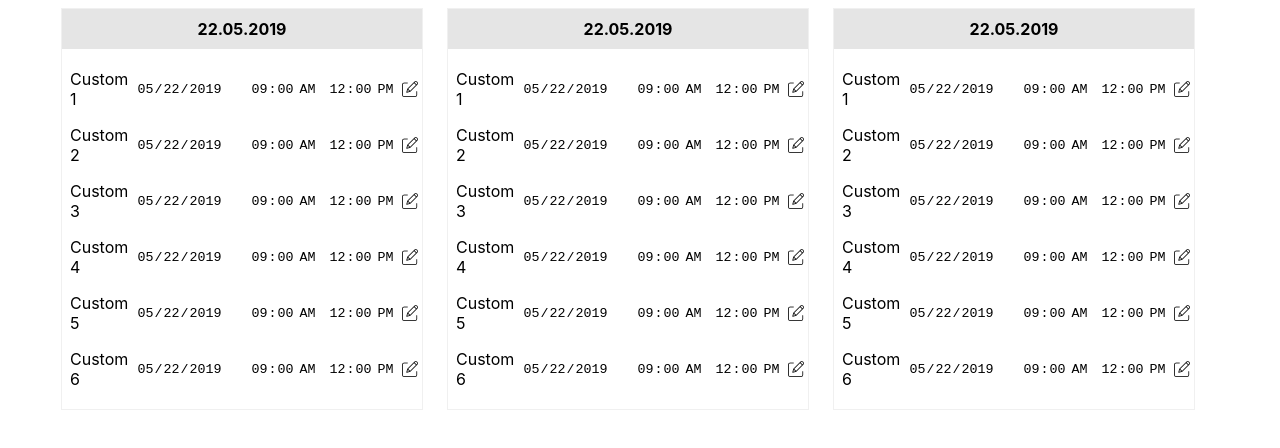
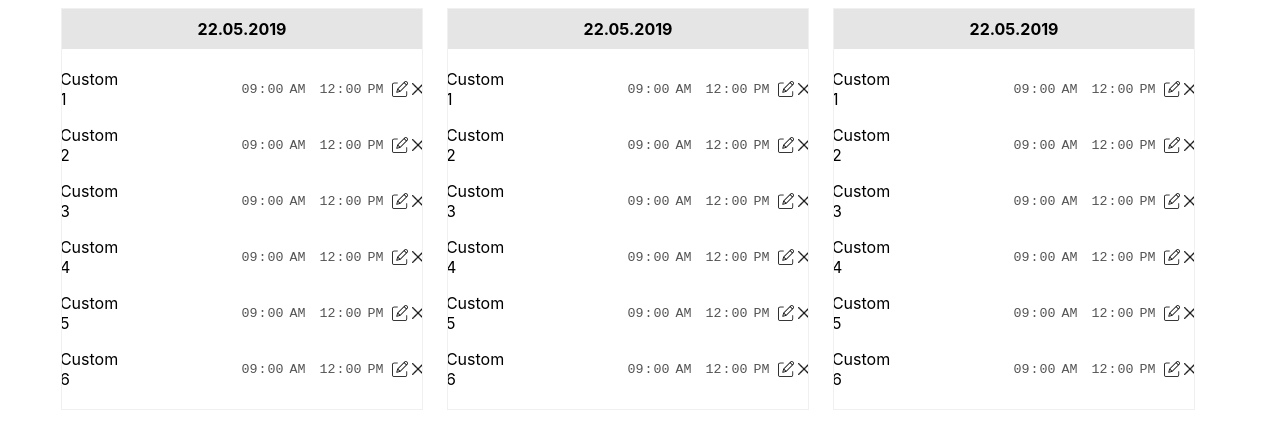
Before and after one commit to NikoraDmytro/react-events-v2, a React (Create React App) app: page / in a window 1280 px wide. Shown: the top 448 px of the page. Built offline with nearby package versions, Linux system fonts and the light colour scheme.

Commit message:
Created some mixins. Inputs of the events list now enabled only after pressing edit button.

```diff
--- /dev/null
+++ b/src/components/EventsList/Event.module.scss
@@ -0,0 +1,42 @@
+@use "../../shared/styles/base";
+@use "../../shared/styles/variables";
+
+.event {
+  @include base.flexCenter();
+  margin-bottom: 1em;
+  *:not(:nth-last-child(1)) {
+    margin-right: 0.25em;
+  }
+  input {
+    @include base.resetInput;
+    padding: 0.25em;
+    border-radius: 2px;
+    border: 1.5px solid transparent;
+    &:not(:disabled) {
+      border: 1.5px solid variables.$inputBorder;
+      background-color: variables.$inputBackground;
+    }
+    &[type="date"]:disabled {
+      visibility: hidden;
+    }
+  }
+  span,
+  input[type="date"] {
+    flex: 4;
+  }
+  input[type="time"] {
+    flex: 2;
+  }
+  > img,
+  div {
+    flex: 1;
+    cursor: pointer;
+  }
+}
+
+.delete {
+  @include base.flexCenter();
+  img {
+    @include base.setSize(0.75em);
+  }
+}
--- a/src/components/EventsList/Event.tsx
+++ b/src/components/EventsList/Event.tsx
@@ -1,19 +1,33 @@
-import React from "react";
-import styles from "./Events.module.scss";
+import React, { useRef, useState } from "react";
+import styles from "./Event.module.scss";
 
 interface Props {
   index: number;
 }
 
 export const Event = ({ index }: Props) => {
+  const liElement = useRef<HTMLLIElement>(null);
+  const [editMode, setEditMode] = useState(false);
+
+  const toEditMode = () => setEditMode(true);
+  const editEvent = () => setEditMode(false);
+  const handleBlur = (e: React.FocusEvent<HTMLLIElement>) => {
+    if (editMode && liElement.current && !liElement.current.contains(e.relatedTarget)) {
+      editEvent();
+    }
+  }
+
   return (
-    <li className={styles.event}>
+    <li key={index} onBlur={(e) => handleBlur(e)} tabIndex={0} ref={liElement} className={styles.event}>
       <span>Custom {index}</span>
-      <input type="date" defaultValue="2019-05-22" />
-      <input type="time" defaultValue="09:00" />
-      <input type="time" defaultValue="12:00" />
-      <img src="img/edit.png" alt="Edit" />
-      <img src="img/close.png" alt="Delete" />
+      <input disabled={!editMode} type="date" defaultValue="2019-05-22" />
+      <input disabled={!editMode} type="time" defaultValue="09:00" />
+      <input disabled={!editMode} type="time" defaultValue="12:00" />
+      {editMode ?
+        <img onClick={editEvent} src={"./img/tick.png"} alt="Confirm" /> :
+        <img onClick={toEditMode} src="img/edit.png" alt="Edit" />
+      }
+      <div className={styles.delete}><img src="img/close.png" alt="Delete" /></div>
     </li>
   );
 };
--- a/src/components/EventsList/Events.module.scss
+++ /dev/null
@@ -1,77 +0,0 @@
-@mixin resetList {
-  list-style-type: none;
-  margin: 0;
-  padding: 0;
-}
-
-@mixin resetInput {
-  outline: none;
-  border: none;
-  background-color: transparent;
-  &::-webkit-calendar-picker-indicator {
-    display: none;
-  }
-}
-
-.eventsList {
-  @include resetList();
-  display: flex;
-  flex-flow: row wrap;
-  justify-content: center;
-}
-
-.dailyEventsContainer {
-  width: 22.5em;
-  height: 25em;
-  margin-right: 1.5em;
-  border: 1px solid #f0f0f0;
-}
-
-.eventsDate {
-  margin: 0;
-  width: 100%;
-  font-weight: bold;
-  text-align: center;
-  line-height: 2.5em;
-  background-color: #e5e5e5;
-}
-
-.dailyEvents {
-  @include resetList();
-  height: 20em;
-  padding: 1.25em 0.5em;
-  overflow-y: hidden;
-  &:hover {
-    overflow-y: auto;
-  }
-}
-
-.event {
-  display: flex;
-  margin-bottom: 1em;
-  align-items: center;
-  flex-direction: row;
-  *:not(:nth-last-child(1)) {
-    margin-right: 0.25em;
-  }
-  input {
-    @include resetInput();
-    padding: 0.25em;
-    border: 1.5px solid transparent;
-  }
-  &:hover input {
-    background-color: #f7f8f9;
-    border: 1.5px solid #e6e6e6;
-    border-radius: 2px;
-  }
-  span,
-  input[type="date"] {
-    flex: 4;
-  }
-  input[type="time"] {
-    flex: 2;
-  }
-  img {
-    flex: 1;
-  }
-}
--- /dev/null
+++ b/src/components/EventsList/EventsList.module.scss
@@ -0,0 +1,32 @@
+@use "../../shared/styles/base";
+
+.eventsList {
+  @include base.resetList();
+  @include base.flexCenter();
+  flex-wrap: wrap;
+}
+
+.dailyEventsContainer {
+  @include base.setSize(22.5em, 25em);
+  margin-right: 1.5em;
+  border: 1px solid #f0f0f0;
+}
+
+.eventsDate {
+  margin: 0;
+  width: 100%;
+  font-weight: bold;
+  text-align: center;
+  line-height: 2.5em;
+  background-color: #e5e5e5;
+}
+
+.dailyEvents {
+  @include base.resetList();
+  height: 20em;
+  padding: 1.25em 0.5em;
+  overflow-y: hidden;
+  &:hover {
+    overflow-y: auto;
+  }
+}
--- a/src/components/EventsList/EventsList.tsx
+++ b/src/components/EventsList/EventsList.tsx
@@ -1,6 +1,6 @@
 import React from "react";
 import { Event } from "./Event";
-import styles from "./Events.module.scss";
+import styles from "./EventsList.module.scss";
 
 const DailyEvents = () => {
   const dailyEvents = [];
--- /dev/null
+++ b/src/shared/styles/_base.scss
@@ -0,0 +1,26 @@
+@mixin resetList {
+  list-style-type: none;
+  margin: 0;
+  padding: 0;
+}
+
+@mixin resetInput {
+  outline: none;
+  border: none;
+  background-color: transparent;
+  &::-webkit-calendar-picker-indicator {
+    display: none;
+  }
+}
+
+@mixin setSize($width, $height: $width) {
+  width: $width;
+  height: $height;
+}
+
+@mixin flexCenter($direction: row) {
+  display: flex;
+  align-items: center;
+  justify-content: center;
+  flex-direction: $direction;
+}
--- /dev/null
+++ b/src/shared/styles/_variables.scss
@@ -0,0 +1,2 @@
+$inputBackground: #f7f8f9;
+$inputBorder: #e6e6e6;
```
Also changed, not shown: public/img/tick.png (added).
